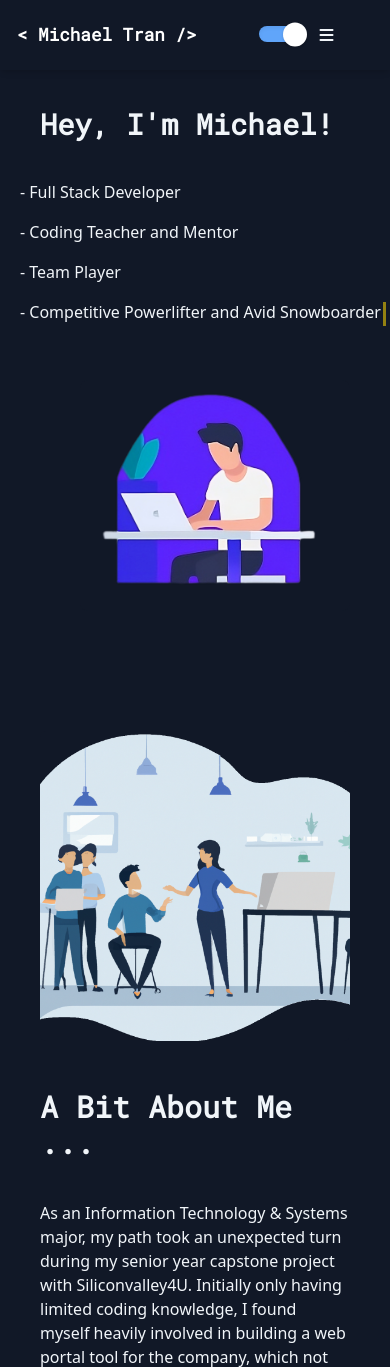
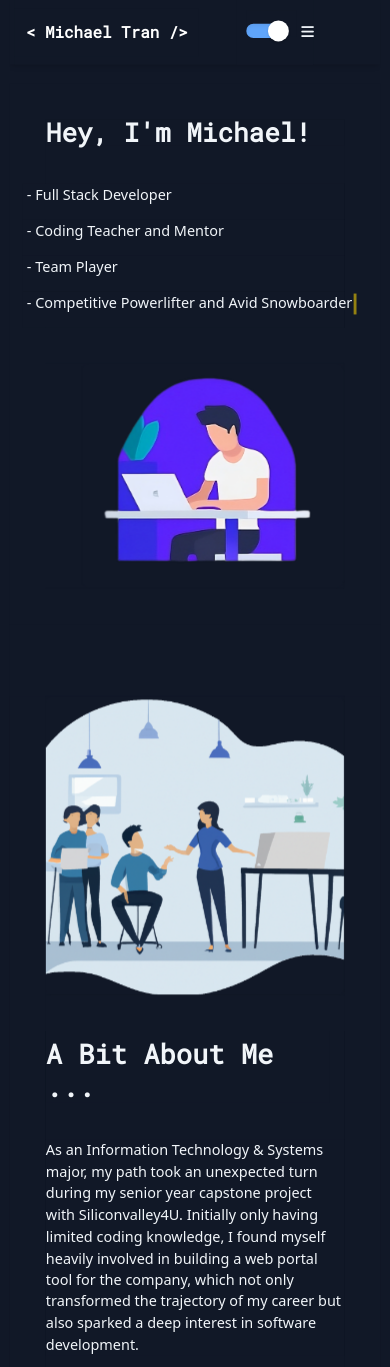
Before and after one commit to MichaelTranB/myPortfolio, a Flask app: page / in a window 390 px wide. Shown: the top 1367 px of the page. Run offline with Flask 3, Linux system fonts and the light colour scheme; some libraries are stand-ins or nearby versions.

Commit message:
mobile responsiveness changes v1

```diff
--- a/static/main.css
+++ b/static/main.css
@@ -1,3 +1,16 @@
+body {
+    transform: scale(0.95);
+    transform-origin: top center; /* Adjust as needed to control the scale origin */
+    overflow-x: hidden; /* Prevent horizontal scrollbar caused by scaling */
+}
+
+/* Adjust root font-size for rem units to scale accordingly, if you're using rem units */
+:root {
+    font-size: calc(1.0rem * 0.95); /* Adjust base font size */
+}
+
+
+
 nav .my-name {
     font-size: 1.6em;
     margin-left: 3em;
@@ -591,6 +604,13 @@ body.dark-mode .experience-card.expanded .toggle-experience i.fa-minus {
     transform: rotate(0); /* Resets rotation to default for minus sign */
 }
 
+
+@media (min-width: 1024px) { /* Adjust this breakpoint as necessary */
+    body {
+        padding-top: 0px !important; /* Adjust this value to reduce the space */
+    }
+}
+
 @media (max-width: 768px) {
     /* Ensure no horizontal scrolling */
     html, body {
--- a/templates/base.html
+++ b/templates/base.html
@@ -109,9 +109,19 @@
 
         <script>
             document.addEventListener("DOMContentLoaded", function() {
-                // Adjust body padding-top to match navbar height dynamically
-                const navbarHeight = document.getElementById('navbar').offsetHeight;
-                document.body.style.paddingTop = `${navbarHeight}px`;
+                // Function to update body padding-top based on navbar height
+                function updateBodyPadding() {
+                    const navbarHeight = document.getElementById('navbar').offsetHeight;
+                    const isMobileView = window.innerWidth < 640; // Assuming 640px as the breakpoint for mobile view
+                    const additionalPadding = isMobileView ? 20 : 10; // Additional padding in pixels
+                    document.body.style.paddingTop = `${navbarHeight + additionalPadding}px`;
+                }
+
+                // Call the function to initially set the padding
+                updateBodyPadding();
+
+                // Add event listener for window resize to update padding dynamically
+                window.addEventListener('resize', updateBodyPadding);
             });
         </script>
 
```
